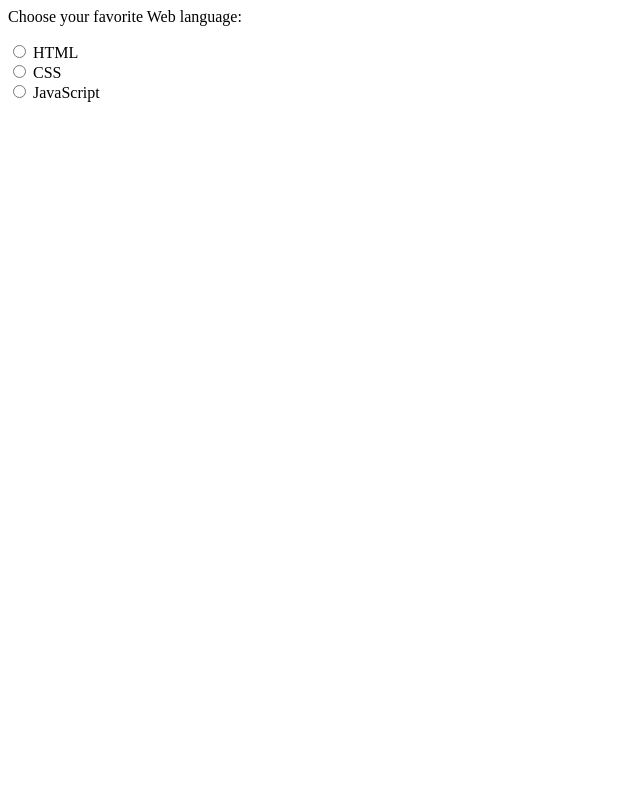
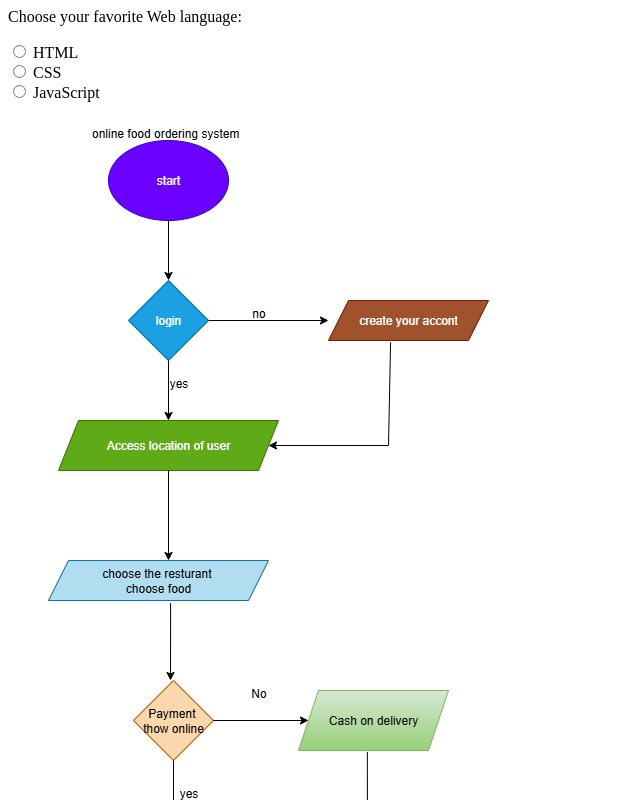
Before and after one commit to NandiniDangeti/Issues-repository, a plain HTML site: page index.html in a window 1280 px wide. Shown: the top 800 px of the page, without its empty margins (0-640 px from the left). Drawn offline with Linux system fonts and the light colour scheme.

Commit message:
Update index.html

```diff
--- a/index.html
+++ b/index.html
@@ -9,4 +9,5 @@
   <input type="radio" id="javascript" name="fav_language" value="JavaScript">
   <label for="javascript">JavaScript</label>
 </form>
+  <img src="online food ordering system.drawio.png"/>
 </html>
```
